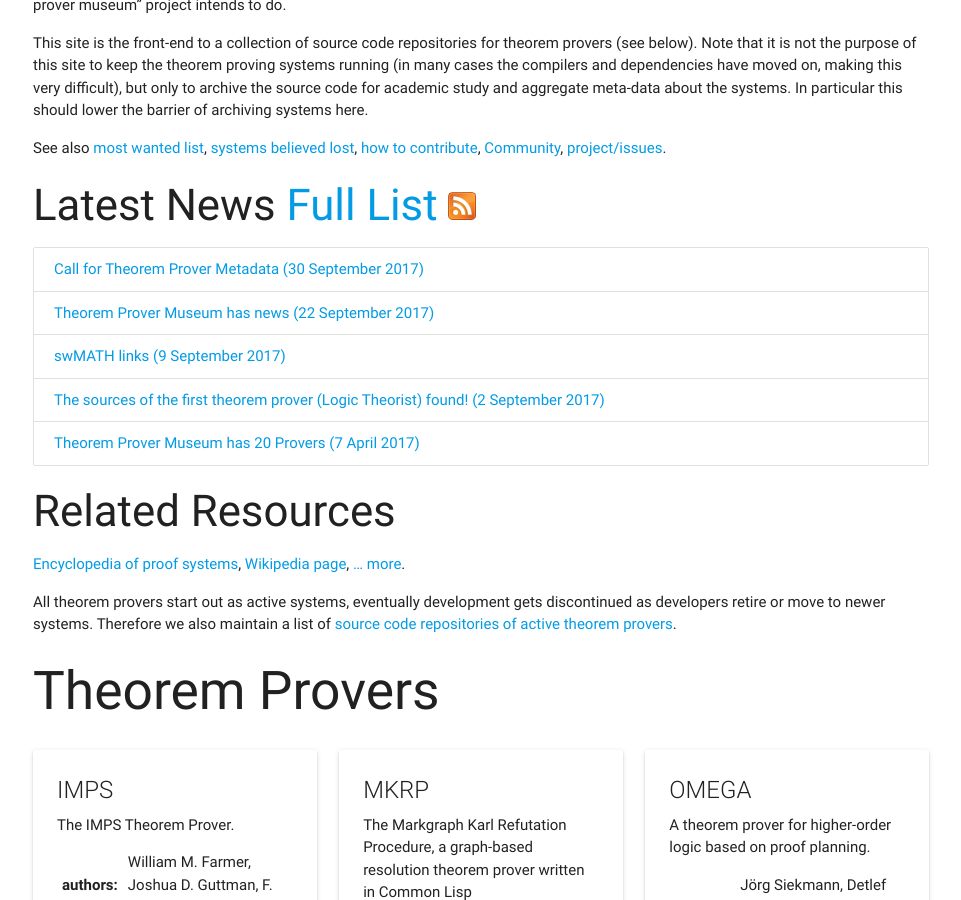
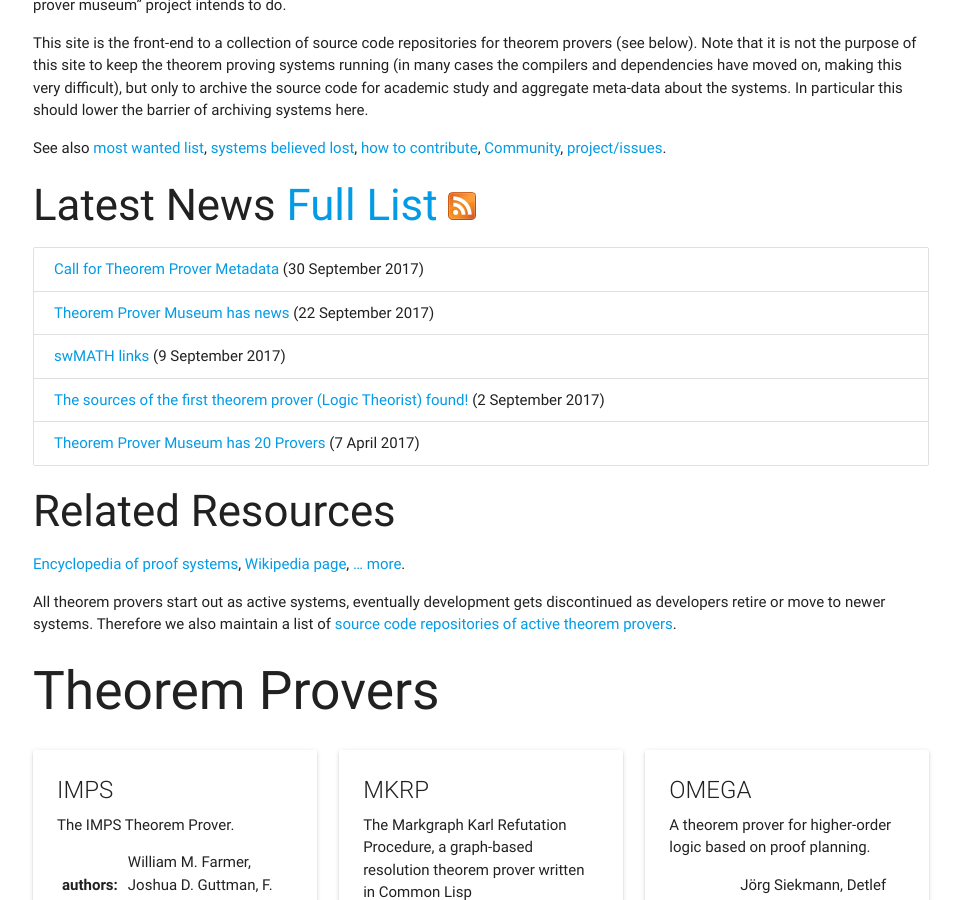
Before and after one commit to theoremprover-museum/theoremprover-museum.github.io, a Jekyll site: the page built from index.md, in a window 1280 px wide and 900 px high, scrolled down 443 px. Shown: the whole window, without its empty margins (159-1120 px from the left). Built offline with Jekyll 4.4.1, drawn with Linux system fonts in a browser that asks for light colours.

Commit message:
shorter link

```diff
--- a/index.md
+++ b/index.md
@@ -30,10 +30,8 @@ See also [most wanted list](/wanted/), [systems believed lost](/lost/), [how to
 <ul class="collection">
   {% for post in site.posts limit:5 %}
     <li class="collection-item">
-      <a href="{{post.url}}" class="title">
-          {{post.title}}
+      <a href="{{post.url}}" class="title">{{post.title}}</a>
 		  ({{post.date | date: "%-d %B %Y" }})
-     </a>
     </li>
   {% endfor %}
 </ul>
```
